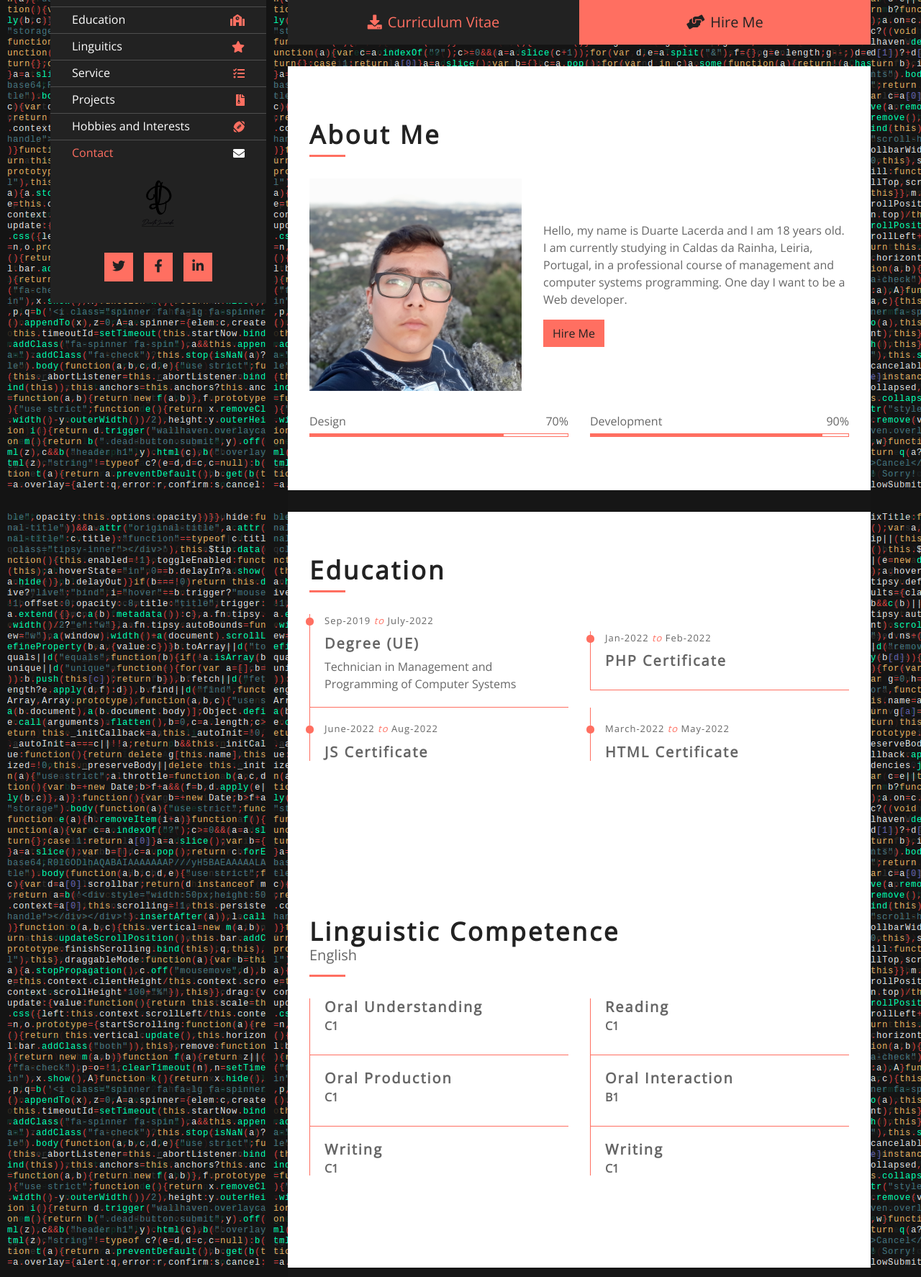
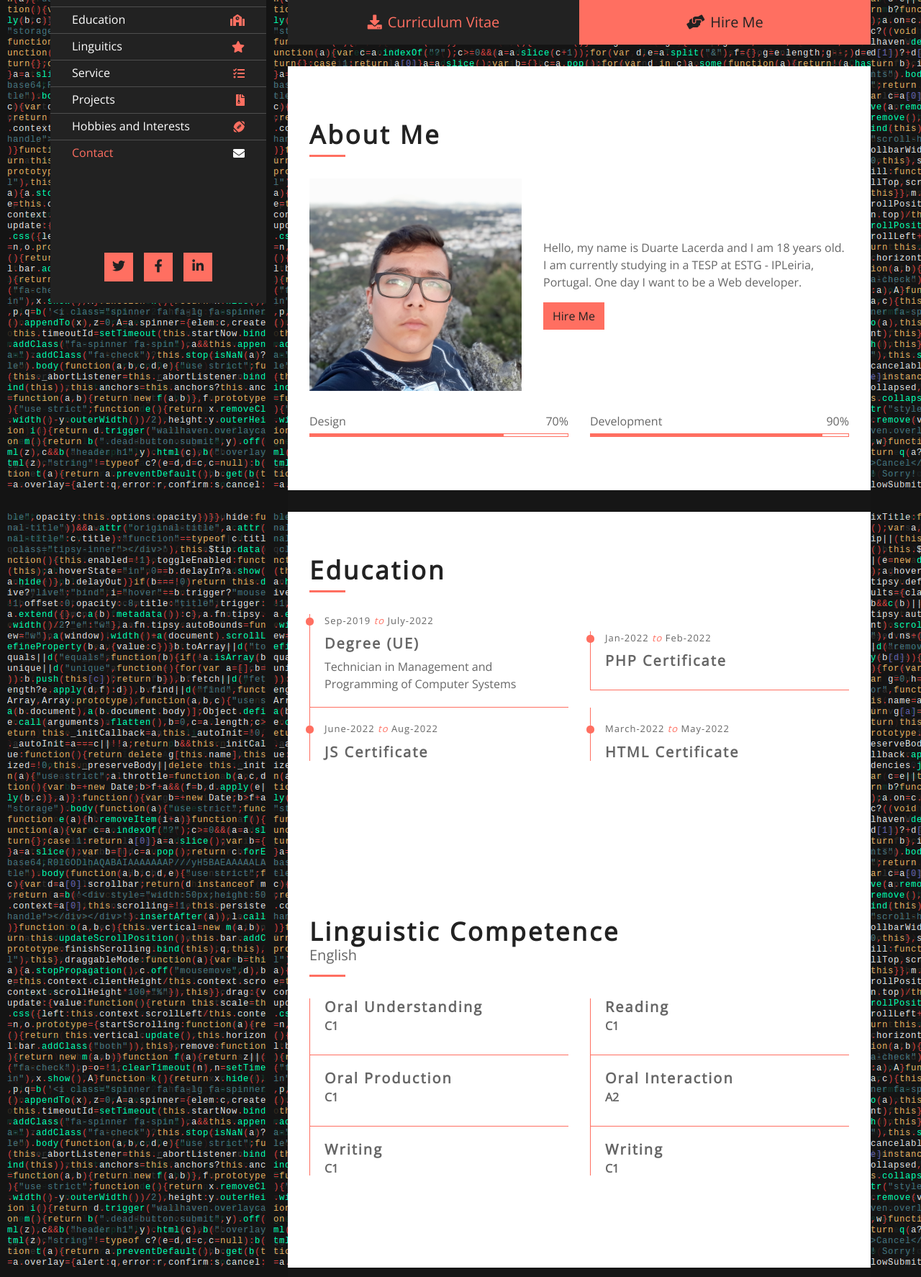
Before and after one commit to DuarteLacerda/DuarteLacerda.github.io, a PHP site: page / in a window 1280 px wide. Shown: the part 379-2153 px from the top of the page at 72% size. Run offline with PHP 8.4, Linux system fonts and the light colour scheme; some libraries are stand-ins or nearby versions.

Commit message:
29-09-2022

```diff
--- a/css/style.css
+++ b/css/style.css
@@ -144,11 +144,6 @@ a:focus {
         width: calc(100% - 50px);
         margin-left: 50px;
         float: right;
-    }
-
-    .wrapper .favicon {
-        width: 25%;
-        margin-left: 112px;
     }
 
     .wrapper .sidebar:hover .sidebar-header {
--- a/index.html
+++ b/index.html
@@ -67,7 +67,6 @@
                         </ul>
                     </div>
                 </nav>
-                <img class="favicon" src="img/favicon.png" alt="">
             </div>
             <div class="sidebar-footer">
                 <a href="https://twitter.com/DuarteLacerda1"><i class="fab fa-twitter"></i></a>
@@ -110,9 +109,8 @@
                         </div>
                         <div class="col-md-6 col-lg-7">
                             <p>
-                                Hello, my name is Duarte Lacerda and I am 18 years old. I am currently studying in
-                                Caldas da Rainha, Leiria, Portugal, in a professional course of management and computer
-                                systems programming. One day I want to be a Web developer.
+                                Hello, my name is Duarte Lacerda and I am 18 years old. I am currently studying in a
+                                TESP at ESTG - IPLeiria, Portugal. One day I want to be a Web developer.
                             </p>
                             <a class="btn" href="https://www.linkedin.com/in/duarte-lacerda-545136235/">Hire Me</a>
                         </div>
@@ -213,7 +211,7 @@
                         <div class="col-md-6">
                             <div class="exp-col">
                                 <h3>Oral Interaction</h3>
-                                <h5>B1</h5>
+                                <h5>A2</h5>
                             </div>
                         </div>
                         <div class="col-md-6">
@@ -426,7 +424,7 @@
                                 <!-- <p><i class="fa fa-phone"></i><a href="tel:+1234567890">+351 911161367</a></p> -->
                                 <p><a
                                         href="https://www.google.com/maps/place/Caldas+da+Rainha/@39.4393435,-9.1364845,12z/data=!3m1!4b1!4m5!3m4!1s0xd18b250a082a2d1:0xb39a198d8e8efc9c!8m2!3d39.4048977!4d-9.135404"><i
-                                            class="fa fa-map-marker"></i>Caldas da Rainha, Leiria, Portugal</a></p>
+                                            class="fa fa-map-marker"></i>Leiria, Leiria, Portugal</a></p>
                                 <div class="social">
                                     <a class="btn" href="https://twitter.com/DuarteLacerda1"><i
                                             class="fab fa-twitter"></i></a>
```
Also changed, not shown: img/logo.png (renamed from img/favicon.png).
